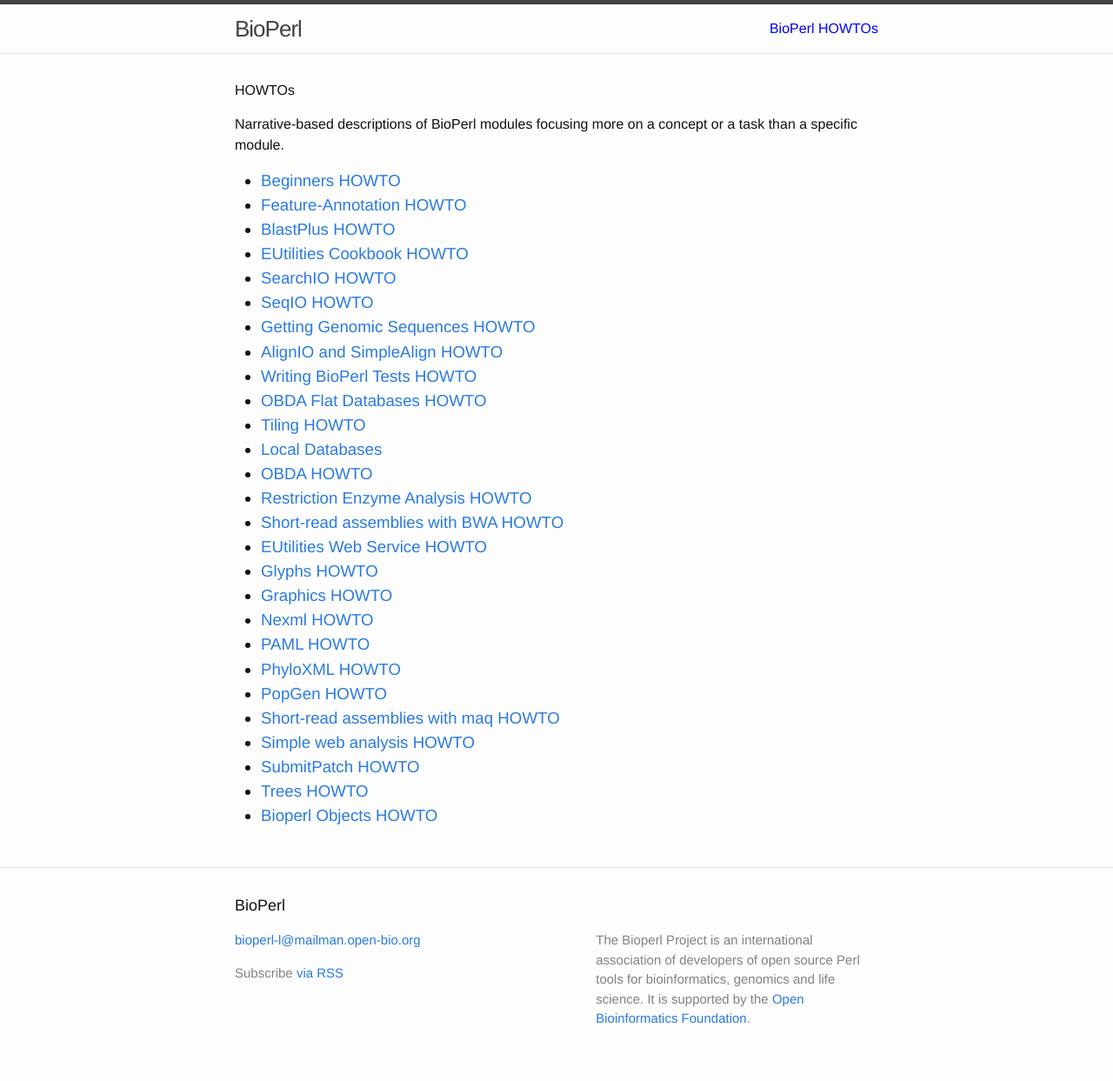
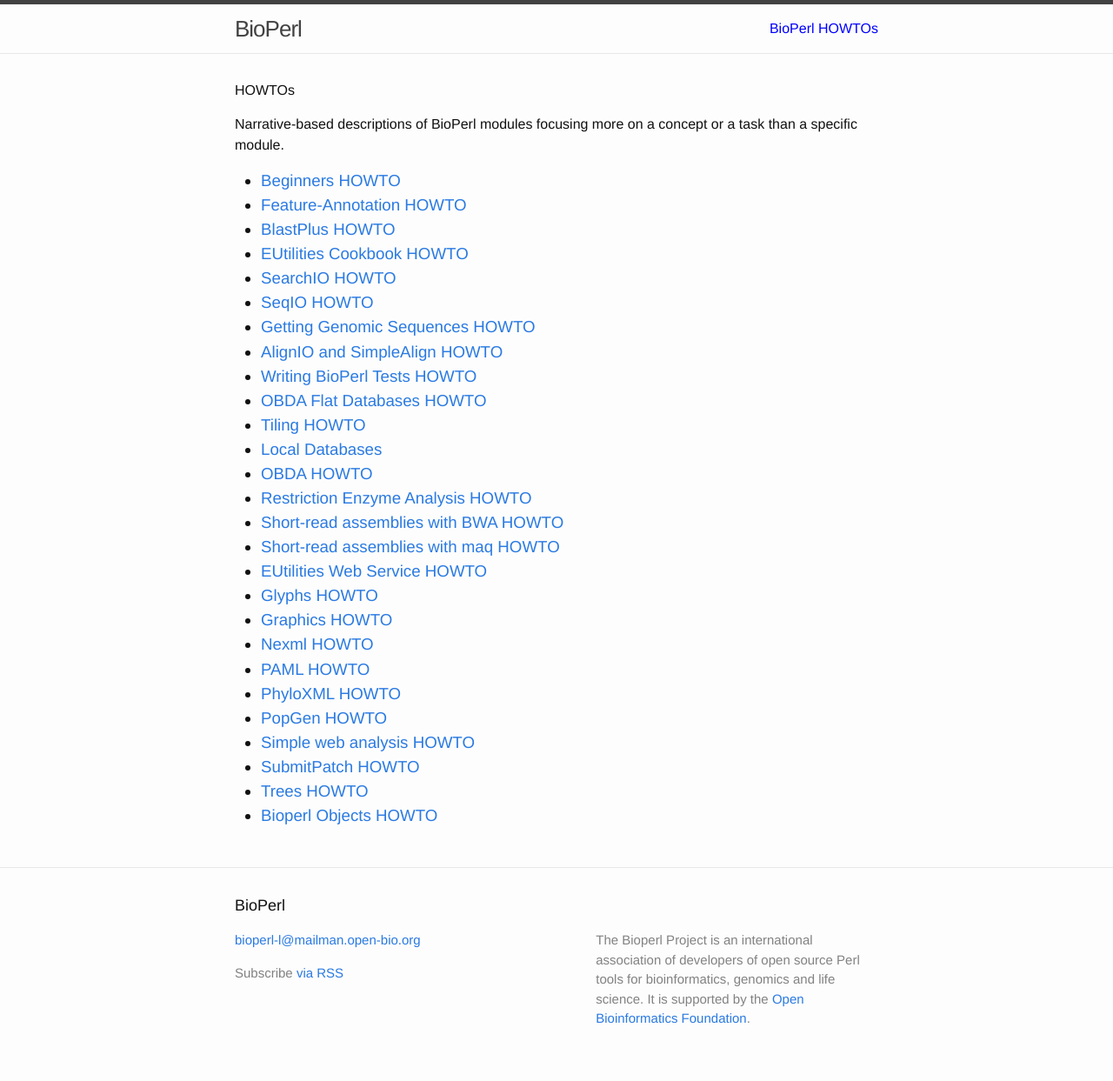
Before and after one commit to bioperl/bioperl.github.io, a Jekyll site: the page built from howtos/index.html, in a window 1280 px wide. Shown: the whole page at 87% size. Built offline with Jekyll 4.4.1, drawn with Linux system fonts in a browser that asks for light colours; Markdown is read by kramdown in place of the engine named in the settings; part of the change alters nothing that is shown.

Commit message:
Minor edits, remove \ characters

```diff
--- a/howtos/index.html
+++ b/howtos/index.html
@@ -26,6 +26,7 @@ title: BioPerl HOWTOs
   <li><a href="/howtos/OBDA.html">OBDA HOWTO</a></li>
   <li><a href="/howtos/Restriction_Enzyme_Analysis.html">Restriction Enzyme Analysis HOWTO</a></li>
   <li><a href="/howtos/Short-read_assemblies_with_BWA.html">Short-read assemblies with BWA HOWTO</a></li>
+  <li><a href="/howtos/Short-read_assemblies_with_maq.html">Short-read assemblies with maq HOWTO</a></li>
 
   <li><a href="/howtos/EUtilities_Web_Service.html">EUtilities Web Service HOWTO</a></li>
   <li><a href="/howtos/Glyphs.html">Glyphs HOWTO</a></li>
@@ -34,7 +35,6 @@ title: BioPerl HOWTOs
   <li><a href="/howtos/PAML.html">PAML HOWTO</a></li>
   <li><a href="/howtos/PhyloXML.html">PhyloXML HOWTO</a></li>
   <li><a href="/howtos/PopGen.html">PopGen HOWTO</a></li>
-  <li><a href="/howtos/Short-read_assemblies_with_maq.html">Short-read assemblies with maq HOWTO</a></li>
   <li><a href="/howtos/Simple_web_analysis.html">Simple web analysis HOWTO</a></li>
   <li><a href="/howtos/SubmitPatch.html">SubmitPatch HOWTO</a></li>
   <li><a href="/howtos/Trees.html">Trees HOWTO</a></li>
```
